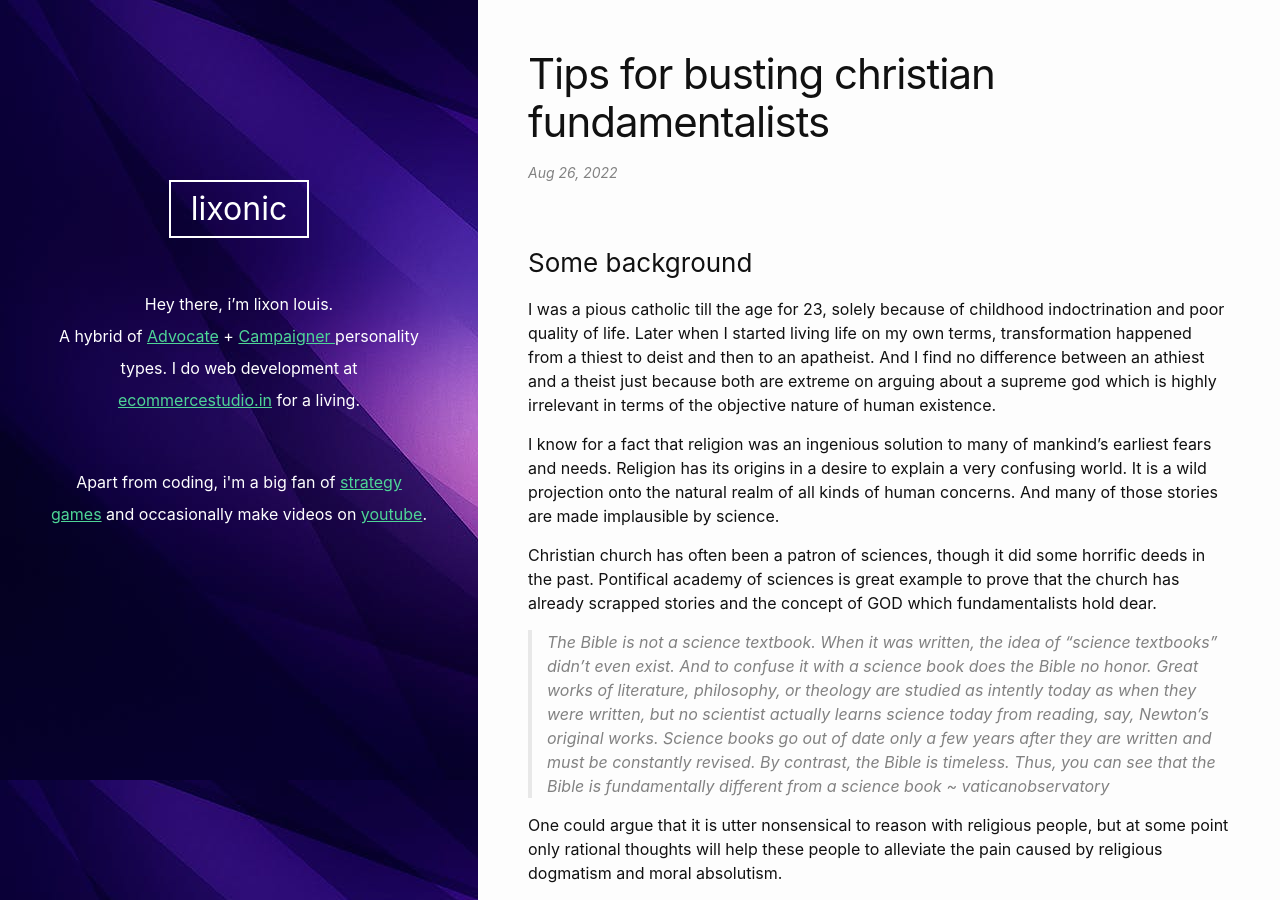
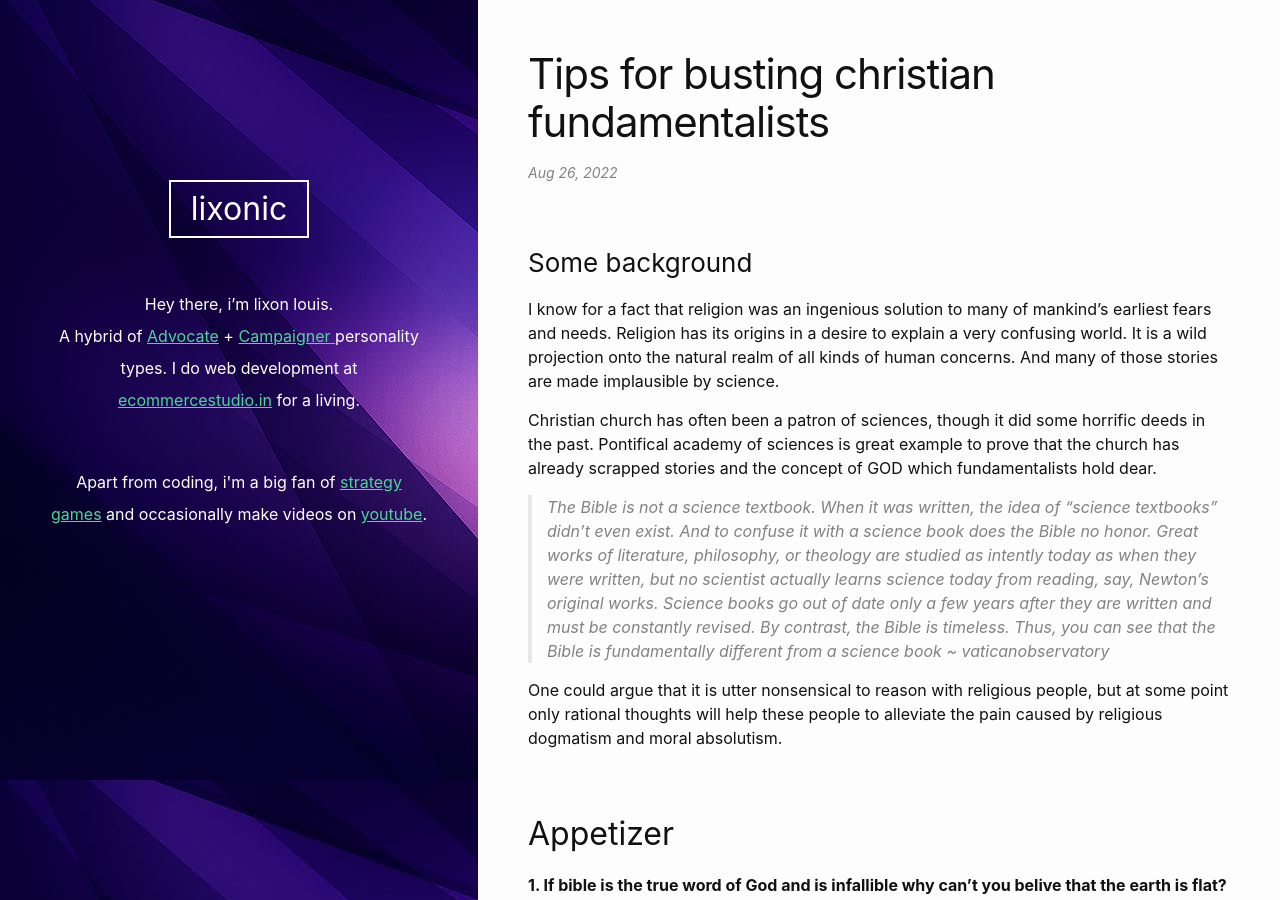
Before and after one commit to lixonic/lixonic, a Jekyll site: the page built from _posts/2020-08-27-tips-for-busting-christian-fundamentalists.md, in a window 1280 px wide and 900 px high. Built offline with Jekyll 4.4.1, drawn with Linux system fonts in a browser that asks for light colours.

Commit message:
update post

```diff
--- a/_posts/2020-08-27-tips-for-busting-christian-fundamentalists.md
+++ b/_posts/2020-08-27-tips-for-busting-christian-fundamentalists.md
@@ -7,7 +7,7 @@ date:   2022-08-27 01:00:00 +0530
 
 ### Some background
 
-I was a pious catholic till the age for 23, solely because of childhood indoctrination and poor quality of life. Later when I started living life on my own terms, transformation happened from a thiest to deist and then to an apatheist. And I find no difference between an athiest and a theist just because both are extreme on arguing about a supreme god which is highly irrelevant in terms of the objective nature of human existence.
+<!-- I was a pious catholic till the age for 23, solely because of childhood indoctrination and poor quality of life. Later when I started living life on my own terms, transformation happened from a thiest to deist and then to an apatheist. And I find no difference between an athiest and a theist just because both are extreme on arguing about a supreme god which is highly irrelevant in terms of the objective nature of human existence.   -->
 
 I know for a fact that religion was an ingenious solution to many of mankind's earliest fears and needs.
 Religion has its origins in a desire to explain a very confusing world. It is a wild projection onto the natural realm of all kinds of human concerns. And many of those stories are made implausible by science.
```
